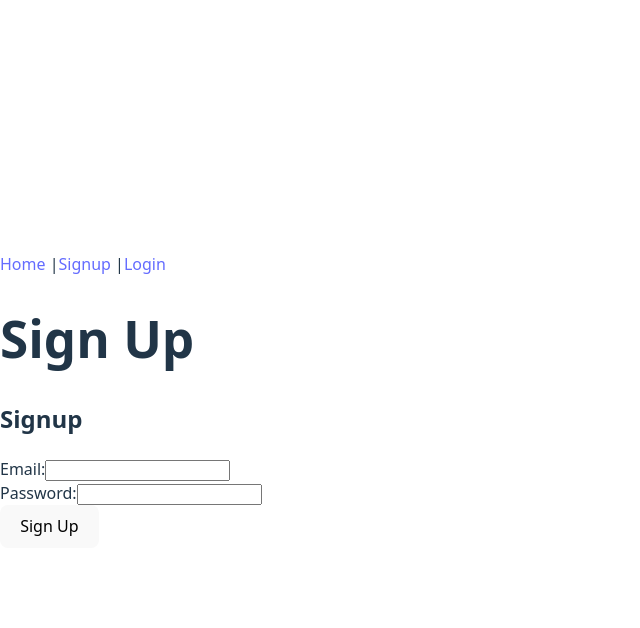
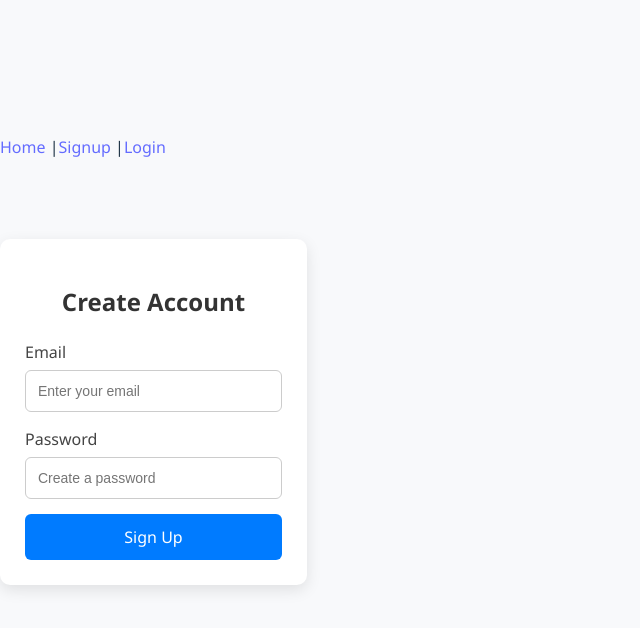
Before and after one commit to samira313/ShopMate-, a React (Vite) app: page /signup in a window 1280 px wide. Shown: the top 628 px of the page, without its empty margins (0-640 px from the left). Built offline with nearby package versions, Linux system fonts and the light colour scheme.

Commit message:
improve UI/UX for login and signup forms

```diff
--- a/src/components/LoginForm.jsx
+++ b/src/components/LoginForm.jsx
@@ -1,67 +1,59 @@
 import React, { useState } from "react";
+import { useNavigate } from "react-router-dom";
 import { login } from "../services/authService";
+import "../styles/FormStyles.css"; // Import shared styles
 
-function LoginForm() {
-  // States for form inputs, error, and success messages
+const LoginForm = () => {
   const [email, setEmail] = useState("");
   const [password, setPassword] = useState("");
   const [error, setError] = useState("");
   const [message, setMessage] = useState("");
+  const navigate = useNavigate();
 
-  // Handle login form submission
+  // Handle form submission
   const handleLogin = async (e) => {
-    e.preventDefault(); // Prevent page reload
-
-    // Reset previous error/message
+    e.preventDefault();
     setError("");
     setMessage("");
-
     try {
       await login(email, password);
-      setMessage("✅ Login successful! Welcome back.");
-      setEmail("");
-      setPassword("");
+      setMessage("✅ Login successful! Redirecting...");
+      setTimeout(() => navigate("/"), 1500);
     } catch (err) {
-      setError("❌ Login failed: " + err.message);
+      setError("❌ Login failed. Please check your credentials.", err);
     }
   };
 
   return (
-    <div>
+    <div className="form-container">
       <h2>Login</h2>
-      {/* Display success message */}
-      {message && <p style={{ color: "green" }}>{message}</p>}
-      {/* Display error message */}
-      {error && <p style={{ color: "red" }}>{error}</p>}
-
-      {/* Login form */}
-      <form onSubmit={handleLogin}>
-        <div>
-          <label>Email:</label>
+      {error && <div className="alert alert-error">{error}</div>}
+      {message && <div className="alert alert-success">{message}</div>}
+      <form onSubmit={handleLogin} className="form-box">
+        <label>Email</label>
         <input
           type="email"
+          placeholder="Enter your email"
           value={email}
           onChange={(e) => setEmail(e.target.value)}
           autoComplete="email"
           required
         />
-        </div>
 
-        <div>
-          <label>Password:</label>
+        <label>Password</label>
         <input
           type="password"
+          placeholder="Enter your password"
           value={password}
           onChange={(e) => setPassword(e.target.value)}
-            autoComplete="password"
+          autoComplete="current-password"
           required
         />
-        </div>
 
-        <button type="submit">Login</button>
+        <button type="submit" className="btn-primary">Login</button>
       </form>
     </div>
   );
-}
+};
 
 export default LoginForm;
--- a/src/components/SignupForm.jsx
+++ b/src/components/SignupForm.jsx
@@ -1,67 +1,58 @@
 import React, { useState } from "react";
-import { signup } from "../services/authService";
+import { useNavigate } from "react-router-dom";
+import { signup  } from "../services/authService";
+import "../styles/FormStyles.css"; // Import shared styles
 
-function SignupForm() {
-  // States to manage form inputs, errors, and success messages
+const SignupForm = () => {
   const [email, setEmail] = useState("");
   const [password, setPassword] = useState("");
+  const [message, setMessage] = useState("");
   const [error, setError] = useState("");
-  const [message, setMessage] = useState("");
+  const navigate = useNavigate();
 
-  // Handle signup form submission
   const handleSignup = async (e) => {
-    e.preventDefault(); // Prevent page reload
-
-    // Reset previous error/message before starting
+    e.preventDefault();
+    setMessage("");
     setError("");
-    setMessage("");
-
     try {
       await signup(email, password);
-      setMessage("✅ Signup successful! You can now log in.");
-      setEmail("");
-      setPassword("");
+      setMessage("🎉 Account created successfully! Redirecting...");
+      setTimeout(() => navigate("/login"), 1500);
     } catch (err) {
-      setError("❌ Signup failed: " + err.message);
+      setError("⚠️ Signup failed. Try again with a different email.", err);
     }
   };
 
   return (
-    <div>
-      <h2>Signup</h2>
-      {/* Display success message */}
-      {message && <p style={{ color: "green" }}>{message}</p>}
-      {/* Display error message */}
-      {error && <p style={{ color: "red" }}>{error}</p>}
-
-      {/* Signup form */}
-      <form onSubmit={handleSignup}>
-        <div>
-          <label>Email:</label>
+    <div className="form-container">
+      <h2>Create Account</h2>
+      {error && <div className="alert alert-error">{error}</div>}
+      {message && <div className="alert alert-success">{message}</div>}
+      <form onSubmit={handleSignup} className="form-box">
+        <label>Email</label>
         <input
           type="email"
+          placeholder="Enter your email"
           value={email}
           onChange={(e) => setEmail(e.target.value)}
           autoComplete="email"
           required
         />
-        </div>
 
-        <div>
-          <label>Password:</label>
+        <label>Password</label>
         <input
           type="password"
+          placeholder="Create a password"
           value={password}
           onChange={(e) => setPassword(e.target.value)}
-            autoComplete="password"
+          autoComplete="new-password"
           required
         />
-        </div>
 
-        <button type="submit">Sign Up</button>
+        <button type="submit" className="btn-primary">Sign Up</button>
       </form>
     </div>
   );
-}
+};
 
 export default SignupForm;
--- a/src/pages/LoginPage.jsx
+++ b/src/pages/LoginPage.jsx
@@ -5,7 +5,6 @@ import LoginForm from '../components/LoginForm'
 export default function LoginPage() {
   return (
     <div>
-        <h1>Login</h1>
         <LoginForm />
     </div>
   )
--- a/src/pages/SignupPage.jsx
+++ b/src/pages/SignupPage.jsx
@@ -4,7 +4,6 @@ import SignupForm from "../components/SignupForm";
 function SignupPage() {
   return (
     <div>
-      <h1>Sign Up</h1>
       <SignupForm />
     </div>
   );
--- /dev/null
+++ b/src/styles/FormStyles.css
@@ -0,0 +1,81 @@
+/* Shared Form Styles for Login & Signup */
+
+body {
+  font-family: 'Segoe UI', Tahoma, sans-serif;
+  background-color: #f8f9fb;
+  margin: 0;
+  padding: 0;
+}
+
+.form-container {
+  width: 100%;
+  max-width: 380px;
+  margin: 80px auto;
+  padding: 25px;
+  background: #ffffff;
+  border-radius: 10px;
+  box-shadow: 0 5px 15px rgba(0, 0, 0, 0.1);
+}
+
+.form-container h2 {
+  text-align: center;
+  color: #333;
+  margin-bottom: 20px;
+}
+
+.form-box {
+  display: flex;
+  flex-direction: column;
+}
+
+label {
+  margin-bottom: 6px;
+  font-weight: 500;
+  color: #444;
+}
+
+input {
+  padding: 12px;
+  margin-bottom: 15px;
+  border: 1px solid #ccc;
+  border-radius: 6px;
+  font-size: 14px;
+  transition: border-color 0.2s ease-in-out;
+}
+
+input:focus {
+  border-color: #007bff;
+  outline: none;
+}
+
+.btn-primary {
+  background-color: #007bff;
+  color: white;
+  padding: 12px;
+  border: none;
+  border-radius: 6px;
+  font-size: 16px;
+  cursor: pointer;
+  transition: background-color 0.2s ease-in-out;
+}
+
+.btn-primary:hover {
+  background-color: #0056b3;
+}
+
+.alert {
+  padding: 10px;
+  margin-bottom: 15px;
+  border-radius: 6px;
+  font-size: 14px;
+}
+
+.alert-success {
+  background-color: #d4edda;
+  color: #155724;
+}
+
+.alert-error {
+  background-color: #f8d7da;
+  color: #721c24;
+}
```
Lines whose indentation alone changed are shown as unchanged.
